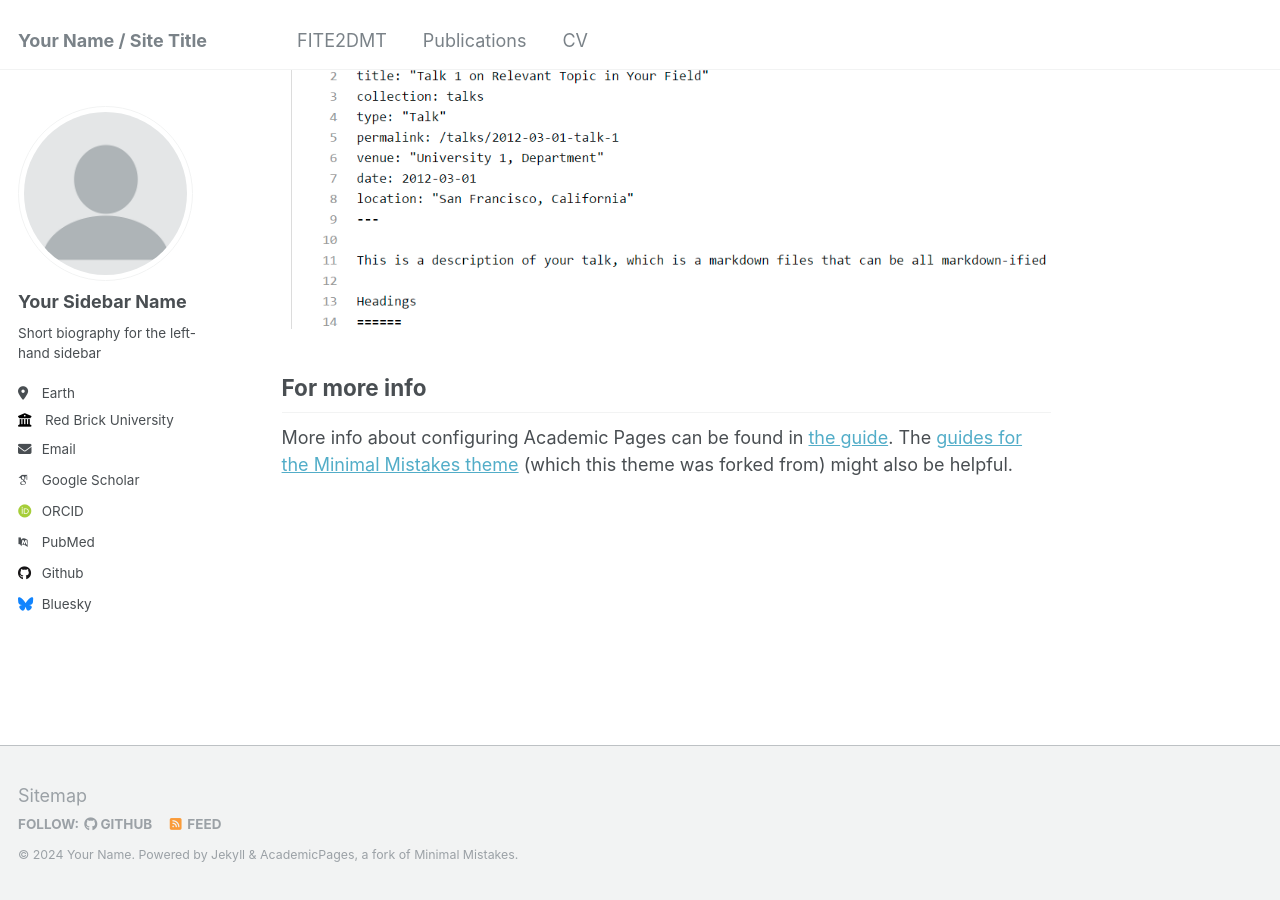
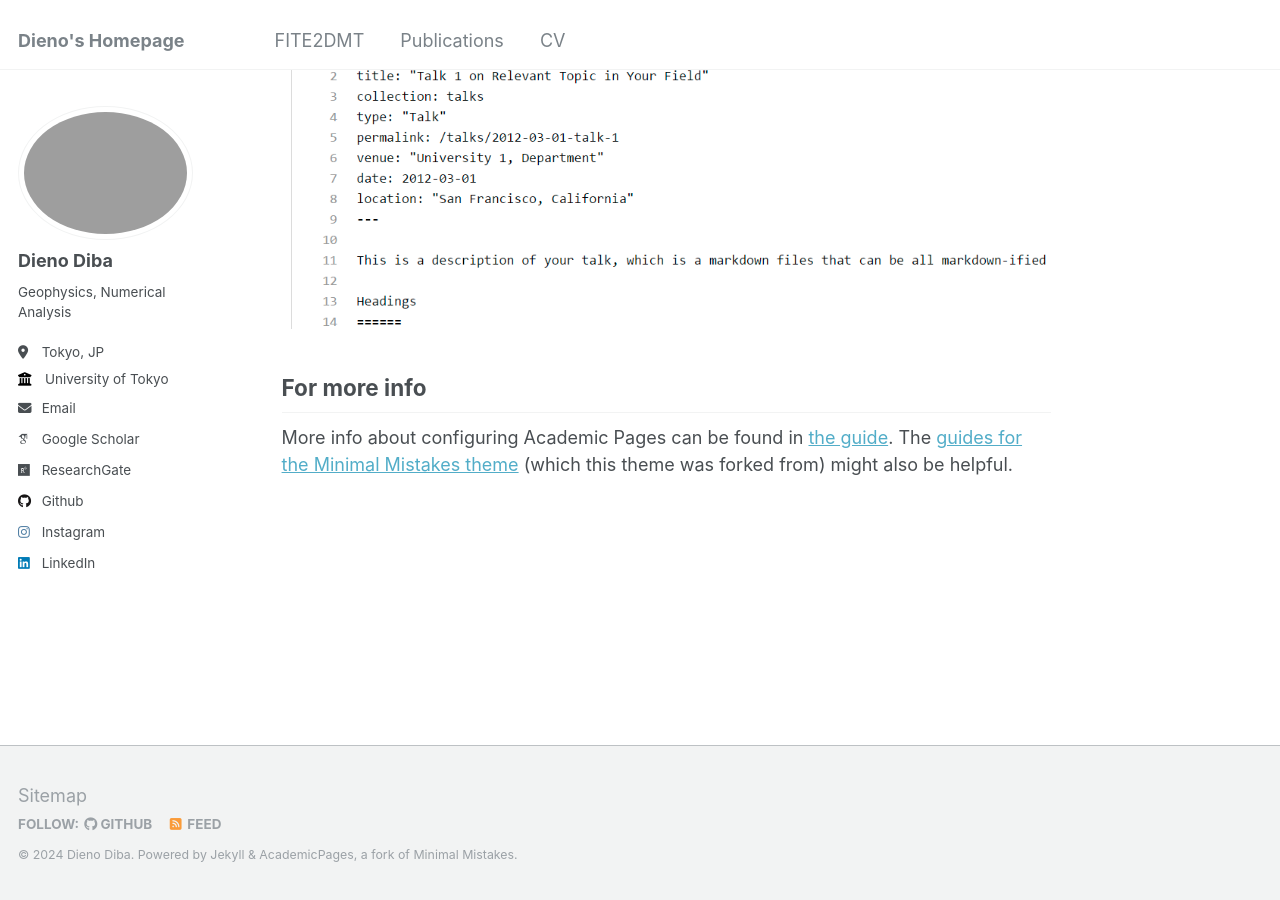
Before and after one commit to dienodiba/dienodiba.github.io, a Jekyll site: the page built from _pages/about.md, in a window 1280 px wide and 900 px high, scrolled down 2660 px. Built offline with Jekyll 4.4.1, drawn with Linux system fonts in a browser that asks for light colours; some web fonts are replaced.

Commit message:
Update _config.yml

```diff
--- a/_config.yml
+++ b/_config.yml
@@ -8,56 +8,56 @@
 
 # Basic Site Settings
 locale                   : "en-US"
-title                    : "Your Name / Site Title"
+title                    : "Dieno's Homepage"
 title_separator          : "-"
-name                     : &name "Your Name"
-description              : &description "personal description"
-url                      : https://academicpages.github.io # the base hostname & protocol for your site e.g. "https://mmistakes.github.io"
+name                     : &name "Dieno Diba"
+# description              : &description "Geophysics, Numerical Analysis"
+url                      : https://dienodiba.com # the base hostname & protocol for your site e.g. "https://mmistakes.github.io"
 baseurl                  : "" # the subpath of your site, e.g. "/blog"
-repository               : "academicpages/academicpages.github.io"
+repository               : "dienodiba/dienodiba.github.io"
 
 # Site Author - The following control what appear as part of the author content on the side bar.
 #               If a field is blank the icon and link will not appear, otherwise it will be shown.
 #               Additional customization can be done by editing /_includes/author-profile.html
 author:
   # Biographic information
-  avatar           : "profile.png"
-  name             : "Your Sidebar Name"
+  avatar           : "Tezza-5166.png"
+  name             : "Dieno Diba"
   pronouns         : # example: "she/her"
-  bio              : "Short biography for the left-hand sidebar"
-  location         : "Earth"
-  employer         : "Red Brick University"
+  bio              : "Geophysics, Numerical Analysis"
+  location         : "Tokyo, JP"
+  employer         : "University of Tokyo"
   uri              : # URL
-  email            : "none@example.org"
+  email            : "dienodiba@gmail.com"
 
   # Academic websites
   arxiv            : # URL - Update with the correct link to your profile
-  googlescholar    : "https://scholar.google.com/citations?user=PS_CX0AAAAAJ"
+  googlescholar    : "https://scholar.google.com/citations?user=p5K7lDUAAAAJ&hl=en"
   impactstory      : # URL
-  orcid            : "http://orcid.org/yourorcidurl"
+  orcid            : # "http://orcid.org/yourorcidurl"
   semantic         : # URL
-  pubmed           : "https://www.ncbi.nlm.nih.gov/pubmed/?term=john+snow"
-  researchgate     : # URL
+  pubmed           : # "https://www.ncbi.nlm.nih.gov/pubmed/?term=john+snow"
+  researchgate     : "https://www.researchgate.net/profile/Dieno-Diba-2"
 
   # Repositories and software development
   bitbucket        : # Username - Update with your username on the site
   codepen          : # Username
   dribbble         : # Username
-  github           : "academicpages"
+  github           : "dienodiba"
   kaggle           : # Username
   stackoverflow    : # User number or user number and name (i.e., use "1" or "1/jeff-atwood")
 
   # Social media
-  bluesky          : "bsky.app" # Replace this with you Bluesky username
+  bluesky          : # "bsky.app" # Replace this with you Bluesky username
   facebook         : # Username
   flickr           : # Username
   foursquare       : # Username
   goodreads        : # Username
   google_plus      : # Username
   keybase          : # Username
-  instagram        : # Username
+  instagram        : "dienodiba"
   lastfm           : # Username
-  linkedin         : # Username
+  linkedin         : "dienodiba"
   mastodon         : # URL
   medium           : # URL
   pinterest        : # Username
```
